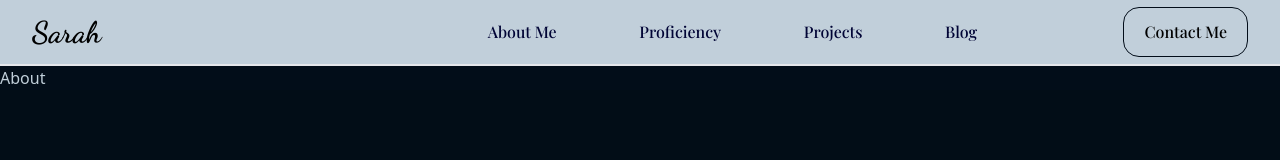
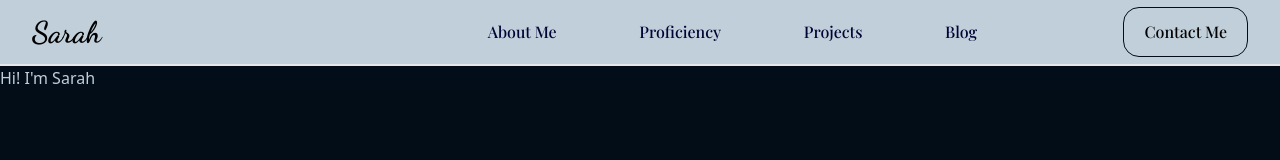
Before and after one commit to Sarah-Obarhoro/Sarah-Obarhoro-portfolio, a React (Vite) app: page / in a window 1280 px wide. Shown: the top 160 px of the page. Built offline with nearby package versions, Linux system fonts and the light colour scheme; a web font is replaced by a local one.

Commit message:
Updated the About Me Section

```diff
--- a/src/App.jsx
+++ b/src/App.jsx
@@ -1,6 +1,6 @@
 import {Route, Routes} from 'react-router-dom';
 import './App.css';
-import About from '../src/components/About'
+import About from '../src/components/About';
 import Proficiency from './components/Proficiency';
 import Projects from './components/Projects';
 import Blog from './components/Blog';
--- a/src/components/About.jsx
+++ b/src/components/About.jsx
@@ -1,7 +1,8 @@
 const About = () => {
   return (
     <div className="bg-black">
-      <h1 className="text-blue">About</h1>
+      <h1 className="text-blue">Hi! I{`'`}m Sarah</h1>
+      <p></p>
     </div>
   );
 }
```
Also changed, not shown: src/assets/images/Sarah Oghenenyerovwo Obarhoro..jpg (added).
